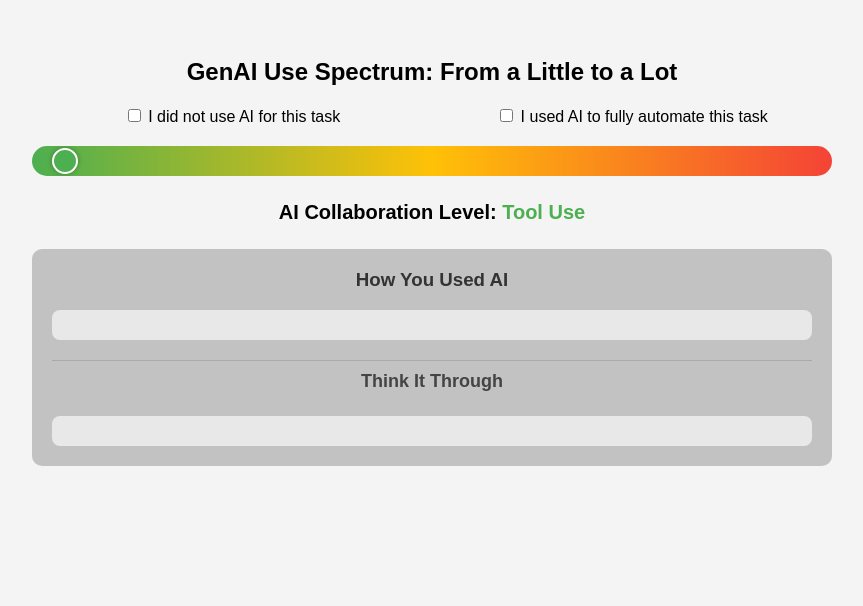
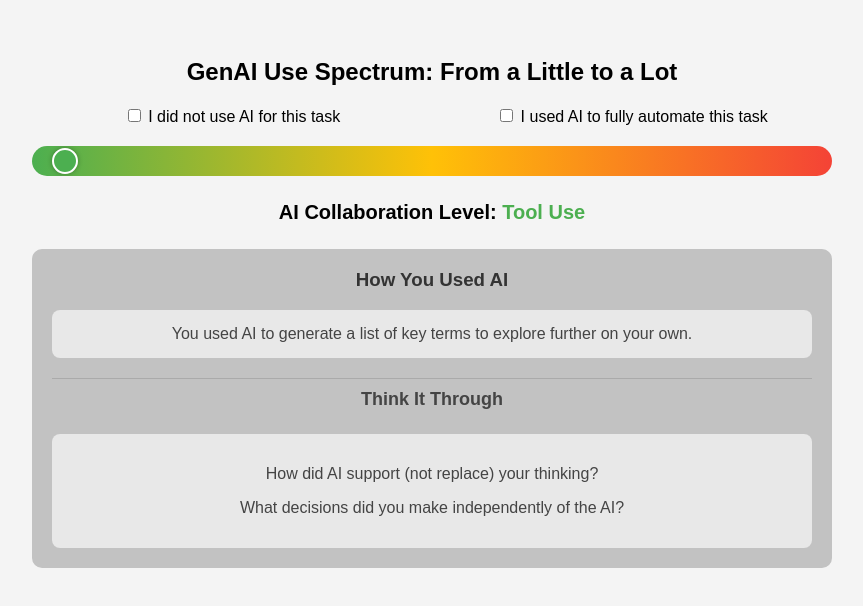
Before and after one commit to rshorst/GenAI-Use-Spectrum, a plain HTML site: page index.html in a window 1280 px wide. Shown: the whole page, without its empty margins (208-1071 px from the left). Drawn offline with Linux system fonts and the light colour scheme.

Commit message:
Update index.html

```diff
--- a/index.html
+++ b/index.html
@@ -33,8 +33,9 @@
   <div id="scenario-output" class="scenario-output"></div>
 
   <h4 style="margin-top: 20px;">Think It Through</h4>
-  <div id="scenario-output" class="scenario-output"></div>
+  <div id="reflection-question" class="scenario-output"></div>
 </div>
+
 
   <!-- Script -->
   <script src="script.js" defer></script>
```
